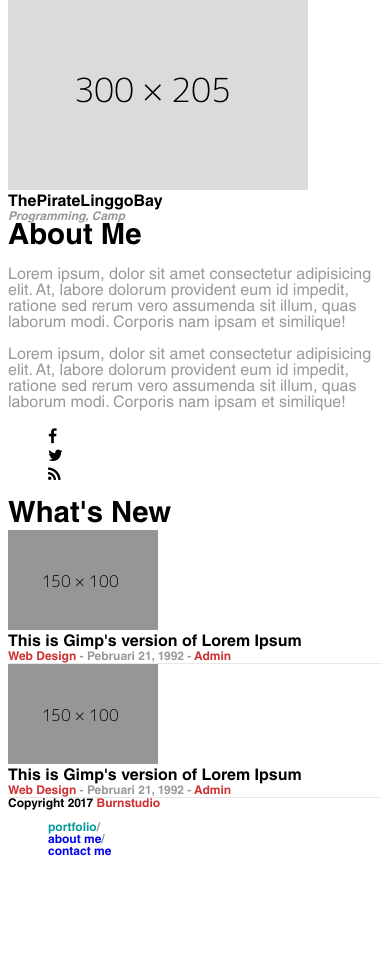
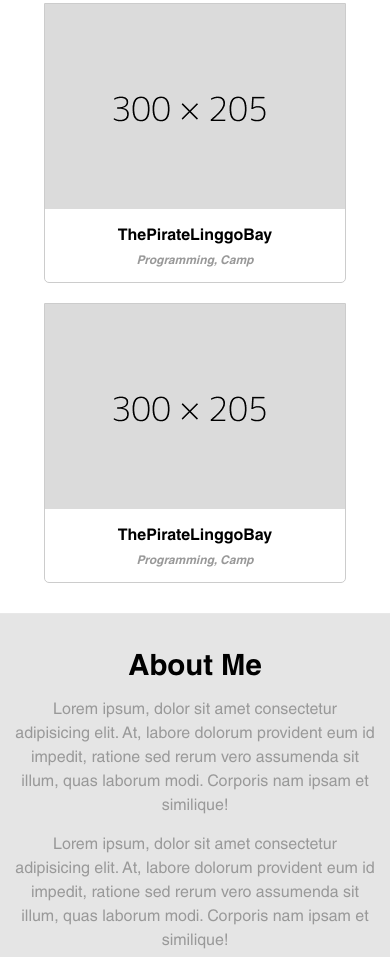
Before and after one commit to consciousnessdev/slicing_recehpurpose, a plain HTML site: page index.html in a window 390 px wide. Shown: the part 784-1741 px from the top of the page. Before the commit the page ends 1654 px from the top, so only its background shows below. Drawn offline with Linux system fonts and the light colour scheme.

Commit message:
HTML Structure Revisioan & CSS Mobile First Done!

```diff
--- a/index.html
+++ b/index.html
@@ -16,7 +16,7 @@
 
 <body>
 	<header class="header header--underline">
-		<div class="container header--bold">
+		<div class="container header-wrapper header--bold">
 			<div class="header-brand header--resize">burn<span class="brand--color">studio</span></div>
 			<nav class="header-nav" role="navigation">
 				<ul class="nav-list">
@@ -33,33 +33,41 @@
 			</nav>
 		</div>
 	</header>
-	<section class="section">
+	<section class="section section--underline">
 		<div class="container">
-			<div class="section-intro section--underline">
+			<div class="section-intro">
 				<div class="intro__header intro--bold">I'm a Frontend Web Engineer based in Bumi Allah</div>
 				<div class="intro__paragraph intro--bold">Lorem ipsum, dolor sit amet consectetur adipisicing elit. Necessitatibus explicabo consequuntur dolorum iure animi quibusdam quos eos, error cupiditate deserunt dolor suscipit fugiat eius iste quae modi illum? Itaque, nostrum?</div>
 				<div class="intro__button">
-					<div class="button__top button--flat button--wide button--color">Hire Me</div>
+					<div class="button__top button--flat button--wide button--color button--bold">Hire Me</div>
 				</div>
 			</div>
+		</div>
+	</section>
+	<section class="section section--underline">
+		<div class="container">
 			<div class="section-project">
 				<div class="project__header header--resize project--bold">My Latest Project</div>
-				<article class="project__card">
+				<article class="project__card card--border">
 					<div class="card__image"><img src="img/300x205.png" alt=""></div>
 					<div class="card__title card--bold">ThePirateLinggoBay</div>
 					<div class="card__info card--resize card--italic card--color card--bold">Programming, Camp</div>
 				</article>
-				<article class="project__card">
+				<article class="project__card card--border">
 					<div class="card__image"><img src="img/300x205.png" alt=""></div>
 					<div class="card__title card--bold">ThePirateLinggoBay</div>
 					<div class="card__info card--resize card--italic card--color card--bold">Programming, Camp</div>
 				</article>
-				<article class="project__card">
+				<article class="project__card card--border">
 					<div class="card__image"><img src="img/300x205.png" alt=""></div>
 					<div class="card__title card--bold">ThePirateLinggoBay</div>
 					<div class="card__info card--resize card--italic card--color card--bold">Programming, Camp</div>
 				</article>
 			</div>
+		</div>
+	</section>
+	<section class="section section-header section--color section--underline">
+		<div class="container">
 			<div class="section-about">
 				<article class="about__el">
 					<div class="el__header header--resize header--bold">About Me</div>
@@ -73,14 +81,14 @@
 					</div>
 					<div class="el__socmed">
 						<ul class="socmed__list">
-							<li class="list__item list--borderhover">
-								<i class="fa fa-facebook"></i>
+							<li class="list__item">
+								<i class="fa fa-facebook list--borderhover facebookBtn"></i>
 							</li>
-							<li class="list__item list--borderhover">
-								<i class="fa fa-twitter"></i>
+							<li class="list__item">
+								<i class="fa fa-twitter list--borderhover twitterBtn"></i>
 							</li>
-							<li class="list__item list--borderhover">
-								<i class="fa fa-feed"></i>
+							<li class="list__item">
+								<i class="fa fa-feed list--borderhover rssBtn"></i>
 							</li>
 						</ul>
 					</div>
@@ -88,22 +96,22 @@
 				<article class="about__el">
 					<div class="el__header header--resize header--bold">What's New</div>
 					<div class="el__content">
-						<div class="el-content__row content--underline">
+						<div class="el-content__row">
 							<div class="content-row__image">
 								<img src="img/150x100.png" alt="">
 							</div>
 							<div class="content-row__detail">
 								<div class="row__detail row--bold">This is Gimp's version of Lorem Ipsum</div>
-								<div class="row__specimen row--bold row--resize row--color"><span class="brand--color">Web Design</span> - Pebruari 21, 1992 - <span class="brand--color">Admin</span></div>
+								<div class="row__specimen row--normal row--resize row--color"><span class="brand--color">Web Design</span> - Pebruari 21, 1992 - <span class="brand--color">Admin</span></div>
 							</div>
 						</div>
-						<div class="el-content__row content--underline">
+						<div class="el-content__row">
 							<div class="content-row__image">
 								<img src="img/150x100.png" alt="">
 							</div>
 							<div class="content-row__detail">
 								<div class="row__detail row--bold">This is Gimp's version of Lorem Ipsum</div>
-								<div class="row__specimen row--bold row--resize row--color"><span class="brand--color">Web Design</span> - Pebruari 21, 1992 - <span class="brand--color">Admin</span></div>
+								<div class="row__specimen row--normal row--resize row--color"><span class="brand--color">Web Design</span> - Pebruari 21, 1992 - <span class="brand--color">Admin</span></div>
 							</div>
 						</div>
 					</div>
--- a/style/style.css
+++ b/style/style.css
@@ -19,8 +19,14 @@
 * B L O C K
 *
 */
+
+* {
+	margin: 0;
+	padding: 0;
+}
+
 body {
-	font-family: HelveticaRoman;
+	font-family: HelveticaRoman, sans-serif;
 }
 
 .header {
@@ -46,70 +52,91 @@ body {
 * E L E M E N T
 *
 */
-
+.header-wrapper {
+	margin: 25px 0;
+}
 	.header-brand {
-		font-size: 14pt;
+		width: 100%;
+		text-align:  center;
+		margin: 10px 0;
 	}
 
 	.header-nav {
-
+		width: 100%;
+		text-align:  center;
+		margin: 10px 0;
 	}
 		.nav-list {
-
+			margin: 0 auto;
 		}
 			.nav-list__item {
 
 			}
 
 .section-intro {
-
+		margin: 30px 15px 30px 15px;
+		text-align: center;
+		line-height: 2;
 	}
 
 		.intro__header {
-
+			font-size: 14pt;
 		}
 
 		.intro__paragraph {
-
+			font-size: 9pt;
+			margin: 15px 0;
 		}
 
 		.intro__button {
-
 		}
 			.button__top {
-
+				margin: 0 auto;
 			}
 
 	.section-project {
-
+		margin: 30px 15px 30px 15px;
+		text-align: center;
 	}
 
 		.project__header {
-
+			margin: 20px 0;
 		}
 
 		.project__card {
-
+		    width: 300px;
+		    margin: 20px auto;
 		}
 
 			.card__image {
-
+				width: 100%;
+				height: auto;
 			}
 
 			.card__title {
-
+				margin: 15px 0 10px 0;
 			}
 
 			.card__info {
+				margin: 10px 0 15px 0;
+			}
+
+	.section-header {
 
 		}
 
 		.section-about {
-
+			padding: 40px 0;
 		}
 
+
 			.about__el {
+				margin: 0 auto;
+				text-align: center;
+			}
 
+			.about__el:nth-child(2){
+				margin: 50px auto 0 auto;
 			}
 
 				.el__header {
@@ -117,11 +144,12 @@ body {
 				}
 
 				.el__content {
-
+					margin: 10px 15px;
 				}
 
 					.content__p {
-
+						margin: 15px 0;
+						line-height: 1.5;
 					}
 				.el__socmed {
 
@@ -132,11 +160,11 @@ body {
 					}
 
 					.list__item {
-
+						display: inline-block;
 					}
 
 					.el-content__row {
-
+						margin: 10px auto 30px auto;
 					}
 
 						.content-row__image {
@@ -144,7 +172,7 @@ body {
 						}
 
 						.content-row__detail {
-
+							margin: 15px auto;
 						}
 
 							.row__detail {
@@ -152,22 +180,27 @@ body {
 							}
 
 							.row__specimen {
-
+								margin: 10px auto;
 							}
 
+.footer-wrapper {
+	margin: 25px 0;
+}
 	.footer__brand {
-
+		width: 100%;
+		text-align: center;
+		margin: 10px 0;
 	}
 
 	.footer__nav {
-
+	width: 100%;
+	text-align: center;
+	margin: 10px 0;
 	}
 
-		.footer__list {
-
-		}
+		.footer__list {margin: 0 auto;}
 			.footer-nav__item {
-
+				display: inline;
 			}
 
 /* ============ELEMENT END============ */
@@ -197,16 +230,37 @@ body {
 	font-size: 9pt;
 }
 
-.header--bold, .intro--bold, .project--bold, .card--bold, .row--bold, .footer--bold {
+.card--border {
+	border: 1px #CCCCCC solid;
+	border-bottom-right-radius: 5px;
+	border-bottom-left-radius: 5px;
+}
+
+.header--bold, .intro--bold, .button--bold, .project--bold, .card--bold, .row--bold, .footer--bold {
 	font-family: HelveticaBOLD;
+}
+
+.button--flat {
+	line-height: 45px;
+}
+
+.button--wide {
+	width: 120px;
+	height: 40px;
+	border-radius: 5px;
 }
 
 .button--color {
 	color: #FFFFFF;
+	background-color: #000;
 }
 
 .card--italic {
 	font-style: italic;
+}
+
+.section--color {
+	background-color: #E5E5E5;
 }
 
 .p--normal {
@@ -219,7 +273,7 @@ body {
 
 
 .list--format {
-	margin: 0 15px;
+	display: inline;
 }
 
 .list--format:hover {
@@ -231,11 +285,13 @@ body {
 }
 
 .list--format:after, .footer--format:after {
+	margin: auto 10px;
 	content: '/';
 	color: #999999;
 }
 
-.list--format:last-child::after, .footer--format:last-child::after {
+.list--format:last-child::after,
+.footer--format:last-child::after {
 	content: '';
 }
 
@@ -265,3 +321,82 @@ body {
 }
 
 /* ============MODIFIER END============ */
+
+/*
+*
+* M E D I A - Q U E R Y
+*
+*/
+
+/* ============MEDIA-QUERY END============ */
+
+
+.list--borderhover { /* global button class */
+    display: inline-block;
+    position: relative;
+    cursor: pointer;
+    width: 40px;
+    height: 40px;
+    border:3px solid #000; /* add border to the buttons */
+    box-shadow: 0 3px 3px #999;
+    padding: 0px;
+    text-decoration: none;
+    text-align: center;
+    color: #000;
+    font-size: 20px;
+    font-weight: normal;
+    line-height: 2em;
+    border-radius: 27px;
+    -moz-border-radius:27px;
+    -webkit-border-radius:27px;
+}
+
+.facebookBtn{
+    background: #E5E5E5;
+}
+
+.facebookBtn:before{ /* use :before to add the relevant icons */
+    font-family: "FontAwesome";
+    content: "\f09a"; /* add facebook icon */
+}
+
+.facebookBtn:hover{
+    color: #4060A5;
+    background: #fff;
+    border-color: #4060A5; /* change the border color on mouse hover */
+}
+
+/* twitter button class*/
+.twitterBtn{
+    background: #E5E5E5;
+}
+
+.twitterBtn:before{
+      font-family: "FontAwesome";
+      content: "\f099"; /* add twitter icon */
+
+}
+
+
+.twitterBtn:hover{
+      color: #00ABE3;
+      background: #fff;
+      border-color: #00ABE3;
+}
+
+
+/* rss button class*/
+.rssBtn{
+    background: #E5E5E5;
+}
+
+.rssBtn:before{
+      font-family: "FontAwesome";
+      content: "\f09e"; /* add rss icon */
+}
+
+.rssBtn:hover{
+      color: #e88845;
+      background: #fff;
+      border-color: #e88845;
+}
```
Lines whose indentation alone changed are shown as unchanged.
